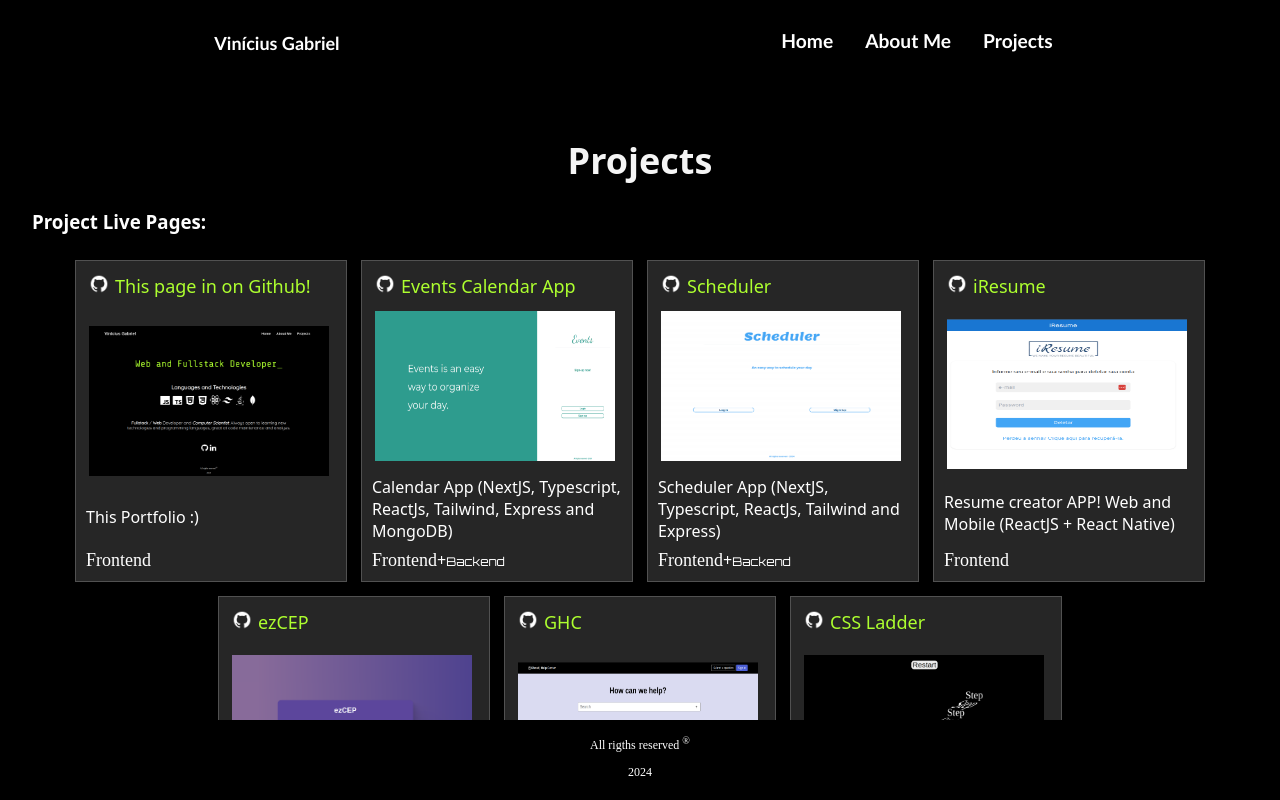
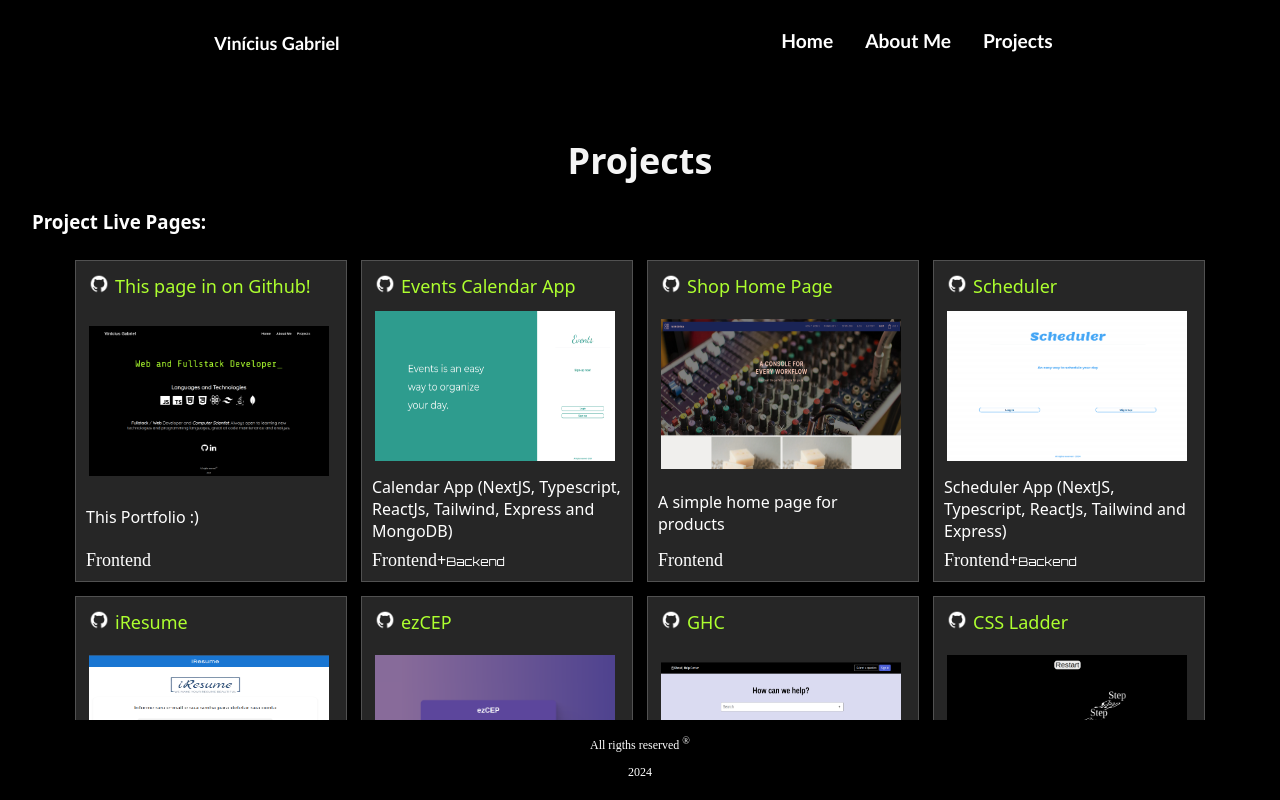
Before and after one commit to viniciuspx/viniport, a React (Create React App) app: page /projects in a window 1280 px wide. Built offline with nearby package versions, Linux system fonts and the light colour scheme; a web font is replaced by a local one.

Commit message:
Add new project

```diff
--- a/src/components/projects.js
+++ b/src/components/projects.js
@@ -12,6 +12,7 @@ import ghc from "../assets/img/ghc.png";
 import iresume from "../assets/img/iresume.png";
 import scheduler from "../assets/img/scheduler.png";
 import events from "../assets/img/events.png";
+import mono from "../assets/img/mono.png";
 
 function Projects() {
   const createProjects = () => {
@@ -37,6 +38,15 @@ function Projects() {
             text="Events Calendar App"
             descText="Calendar App (NextJS, Typescript, ReactJs, Tailwind, Express and MongoDB)"
             type="both"
+          />
+
+          <ProjectCard
+            img={mono}
+            pageLink="https://monogram-pi.vercel.app/"
+            link="https://github.com/viniciuspx/monogram"
+            text="Shop Home Page"
+            descText="A simple home page for products"
+            type="frontend"
           />
 
           <ProjectCard
```
Also changed, not shown: src/assets/img/mono.png (added), 1 other file (tests, documents, lock files or other folders).
